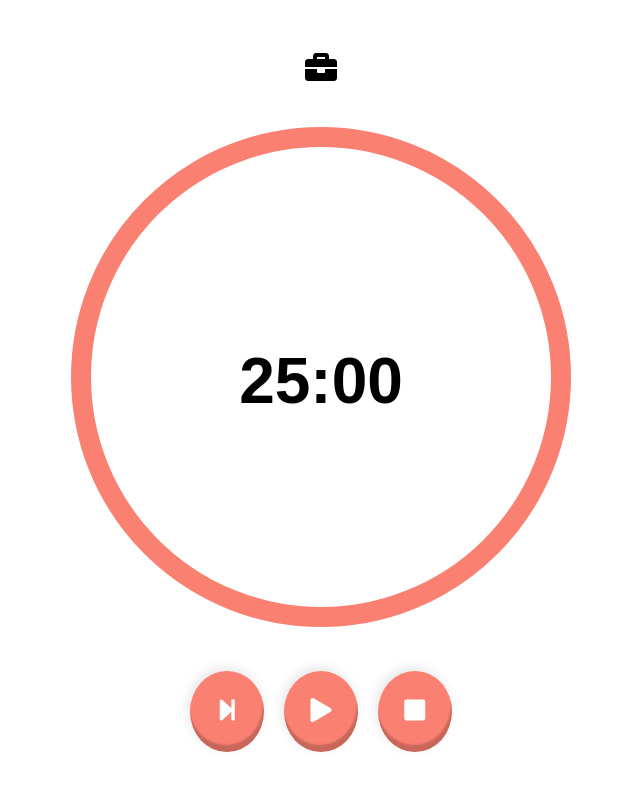
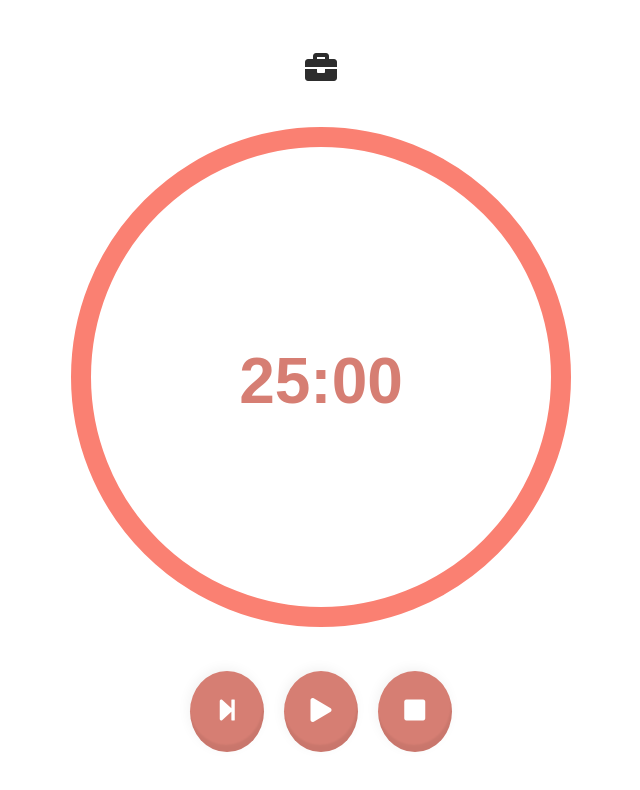
Before and after one commit to MatthieuNadeau96/Pomodoro-Timer, a React (Create React App) app: page / in a window 1280 px wide. Shown: the top 790 px of the page, without its empty margins (319-959 px from the left). Built offline with nearby package versions, Linux system fonts and the light colour scheme.

Commit message:
Style changes: actionBtns

```diff
--- a/src/App.css
+++ b/src/App.css
@@ -26,11 +26,13 @@
   left: 50%;
   transform: translate(-50%, -135%);
   font-size: 4em;
+  color: #d67e73;
 }
 
 .workPlayIcon {
   font-size: 2em;
   margin: 0px;
+  color: #2d2d2d;
 }
 
 .actionBtn {
@@ -38,16 +40,16 @@
   border-radius: 100%;
   cursor: pointer;
   border: none;
-  box-shadow: -2px -3.5px 12px rgba(0, 0, 0, 0.1), inset -1px -7px 2px rgba(0, 0, 0, 0.2);;
+  box-shadow: -2px -3px 12px rgba(0, 0, 0, 0.05), inset -1px -7px 2px rgba(0, 0, 0, 0.06);;
   margin: 0 10px;
-  background-color: salmon;
+  background-color: #d67e73;
   color: white;
   font-size: 1.5em;
   transition: 150ms ease-out;
   -webkit-tap-highlight-color: transparent;
 }
 .actionBtn:hover {
-  color: #eee;
+  color: #f2f2f2;
 }
 .actionBtn:active {
   color: #ddd;
```
